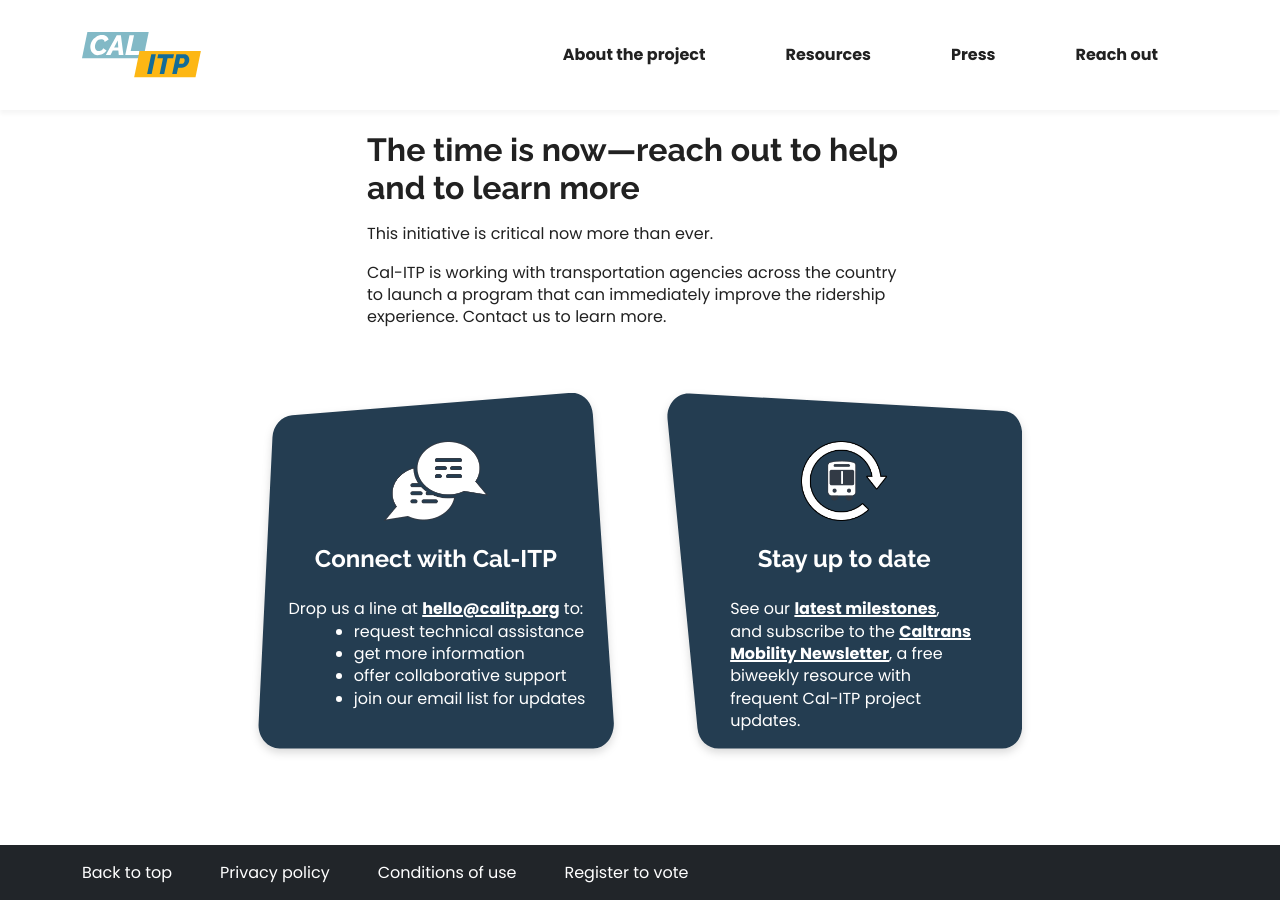
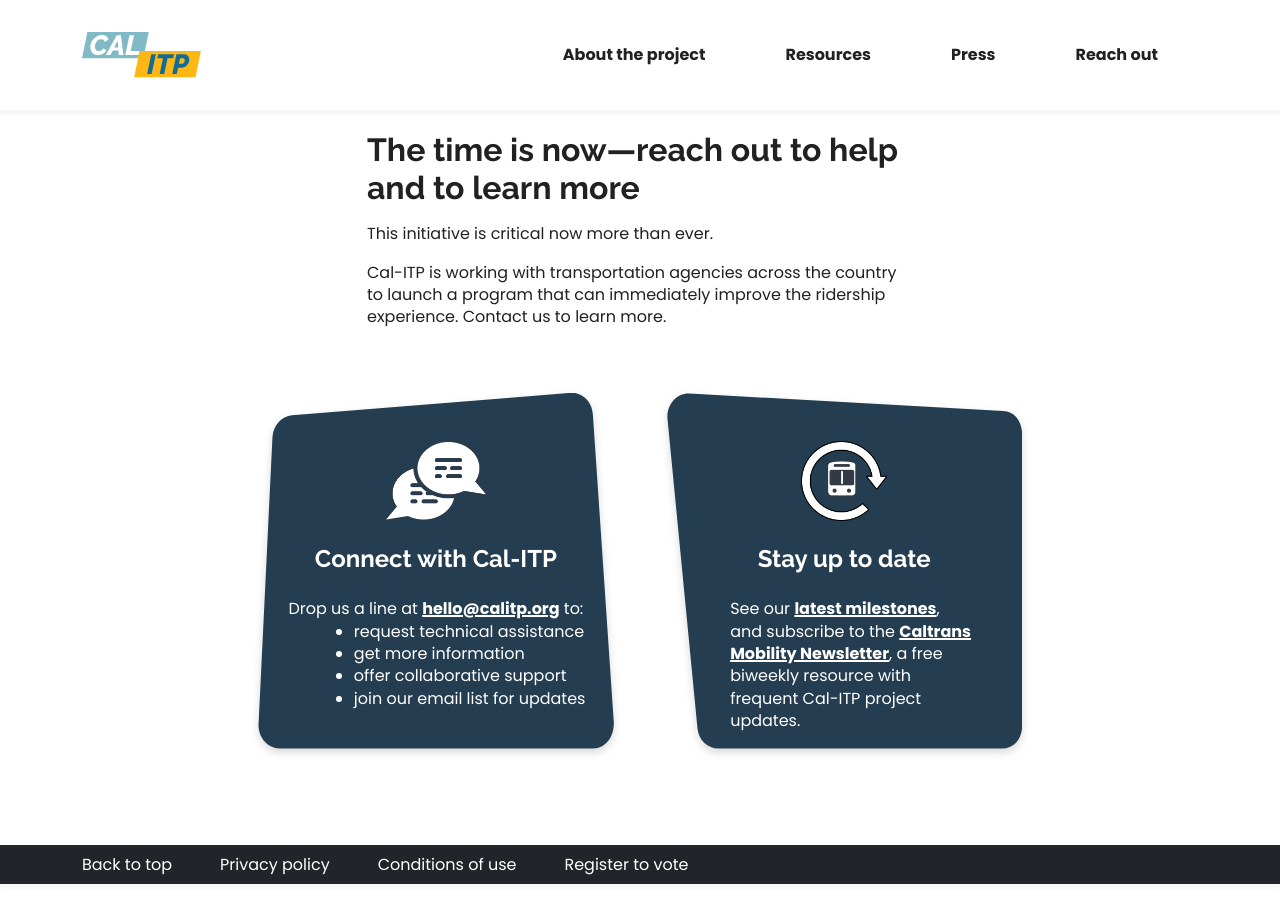
Before and after one commit to cal-itp/calitp.org, a Jekyll site: the page built from src/index.html, in a window 1280 px wide and 900 px high, scrolled down 3364 px. Built offline with Jekyll 4.4.1, drawn with Linux system fonts in a browser that asks for light colours.

Commit message:
fix(footer): desktop/mobile - desktop height is 39px. mobile height is determined by padding.

```diff
--- a/src/_includes/footer.html
+++ b/src/_includes/footer.html
@@ -1,28 +1,28 @@
 <section class="bg-dark navbar">
   <footer class="container">
     <nav class="col-12">
-      <ul class="list-unstyled my-0 py-2 row row-column gap-md-4">
-        <li class="col-md-auto col-6 pb-md-0">
+      <ul class="list-unstyled row row-column gap-md-4 my-3 my-md-0">
+        <li class="col-md-auto col-6 mb-1 mb-md-0">
           <a
             class="fw-normal text-decoration-none text-white"
             rel="noreferrer"
             href="#">Back to top</a>
         </li>
-        <li class="col-md-auto col-6 pb-md-0">
+        <li class="col-md-auto col-6 mb-1 mb-md-0">
           <a
             class="fw-normal text-decoration-none text-white"
             rel="noreferrer"
             target="_blank"
             href="https://dot.ca.gov/privacy-policy">Privacy policy</a>
         </li>
-        <li class="col-md-auto col-12">
+        <li class="col-md-auto col-12 my-1 my-md-0">
           <a
             class="fw-normal text-decoration-none text-white"
             rel="noreferrer"
             target="_blank"
             href="https://www.ca.gov/use/">Conditions of use</a>
         </li>
-        <li class="col-md-auto col-12">
+        <li class="col-md-auto col-12 my-1 my-md-0">
           <a
             class="fw-normal text-decoration-none text-white"
             rel="noreferrer"
```
